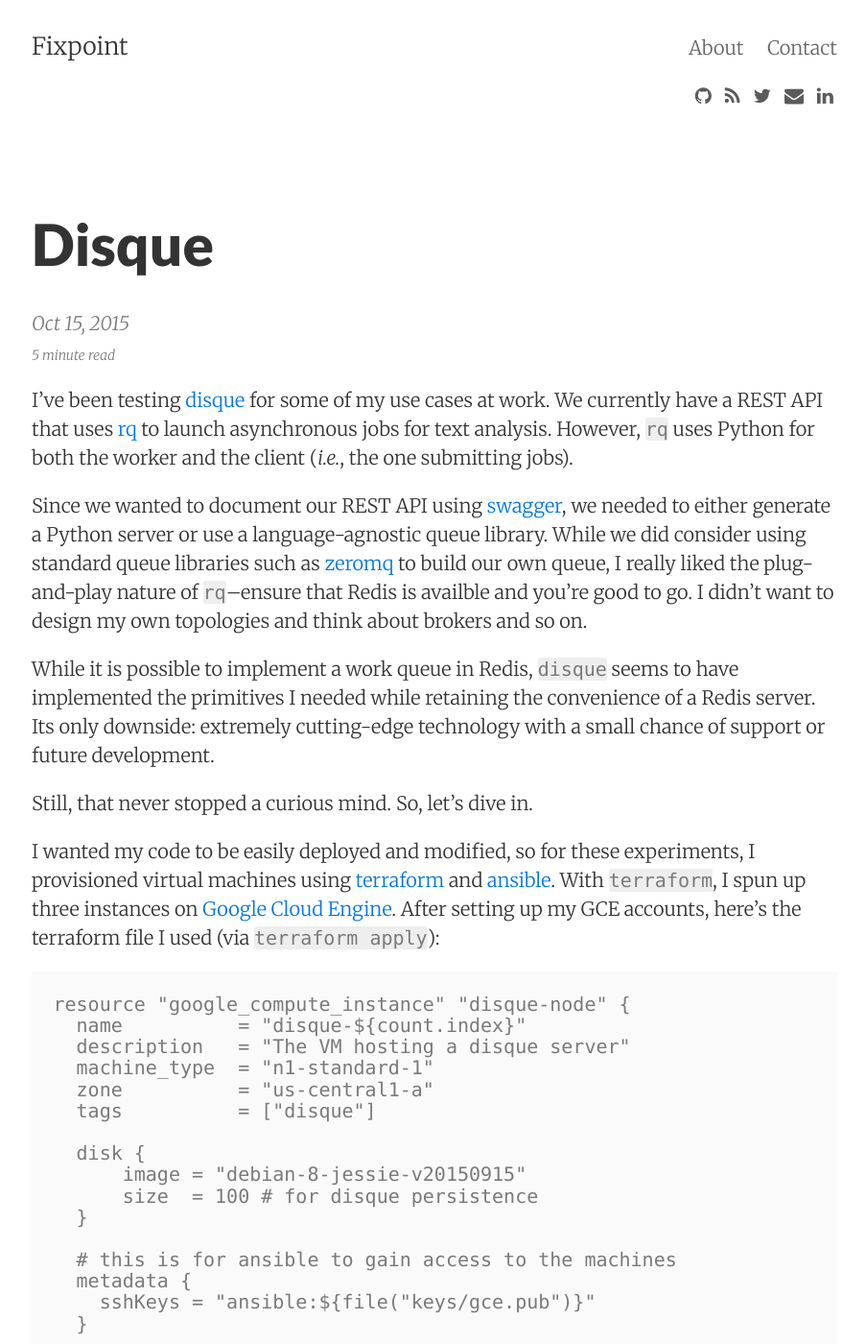
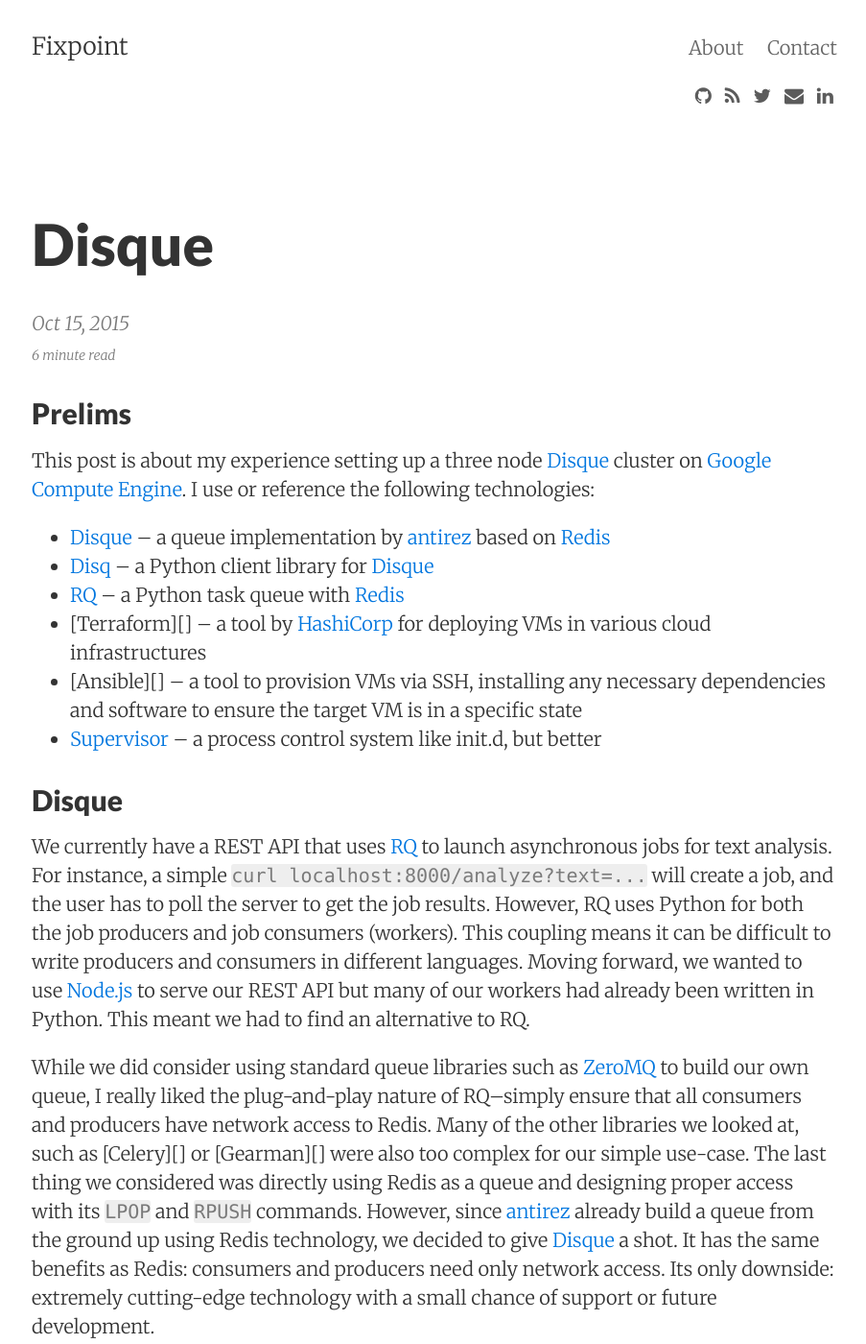
Before and after one commit to echu/echu.github.io, a Jekyll site: the page built from _posts/2015-10-15-disque.md, in a window 1280 px wide and 1400 px high. Shown: the whole window at 96% size, without its empty margins (187-1090 px from the left). Built offline with Jekyll 4.4.1, drawn with Linux system fonts in a browser that asks for light colours; nearby versions of some CDN libraries; some of the changed text lies outside the part shown.

Commit message:
update disque post

```diff
--- a/_posts/2015-10-15-disque.md
+++ b/_posts/2015-10-15-disque.md
@@ -1,19 +1,30 @@
 ---
 layout:     post
 title:      Disque
-summary:    Getting it to work and some design patterns.
-categories: tech queue
+summary:    Getting it deployed to GCE and some starter code.
+categories: tech
+tags:       queue distributed
 ---
 
-I've been testing [disque](http://github.com/antirez/disque) for some of my use cases at work. We currently have a REST API that uses [rq](http://python-rq.org) to launch asynchronous jobs for text analysis. However, `rq` uses Python for both the worker and the client (_i.e._, the one submitting jobs).
+## Prelims
+This post is about my experience setting up a three node [Disque][] cluster on [Google Compute Engine][gce]. I use or reference the following technologies:
 
-Since we wanted to document our REST API using [swagger](http://swagger.io), we needed to either generate a Python server or use a language-agnostic queue library. While we did consider using standard queue libraries such as [zeromq](http://zeromq.org) to build our own queue, I really liked the plug-and-play nature of `rq`--ensure that Redis is availble and you're good to go. I didn't want to design my own topologies and think about brokers and so on.
+* [Disque][] -- a queue implementation by [antirez][] based on [Redis][]
+* [Disq][] -- a Python client library for [Disque][]
+* [RQ][] -- a Python task queue with [Redis][]
+* [Terraform][] -- a tool by [HashiCorp][] for deploying VMs in various cloud infrastructures
+* [Ansible][] -- a tool to provision VMs via SSH, installing any necessary dependencies and software to ensure the target VM is in a specific state
+* [Supervisor][] -- a process control system like init.d, but better
 
-While it is possible to implement a work queue in Redis, `disque` seems to have implemented the primitives I needed while retaining the convenience of a Redis server. Its only downside: extremely cutting-edge technology with a small chance of support or future development.
+## Disque
+We currently have a REST API that uses [RQ][] to launch asynchronous jobs for text analysis. For instance, a simple `curl localhost:8000/analyze?text=...` will create a job, and the user has to poll the server to get the job results. However, RQ uses Python for both the job producers and job consumers (workers). This coupling means it can be difficult to write producers and consumers in different languages. Moving forward, we wanted to use [Node.js][] to serve our REST API but many of our workers had already been written in Python. This meant we had to find an alternative to RQ.
+
+While we did consider using standard queue libraries such as [ZeroMQ][] to build our own queue, I really liked the plug-and-play nature of RQ--simply ensure that all consumers and producers have network access to Redis. Many of the other libraries we looked at, such as [Celery][] or [Gearman][] were also too complex for our simple use-case. The last thing we considered was directly using Redis as a queue and designing proper access with its `LPOP` and `RPUSH` commands. However, since [antirez][] already build a queue from the ground up using Redis technology, we decided to give [Disque][] a shot. It has the same benefits as Redis: consumers and producers need only network access. Its only downside: extremely cutting-edge technology with a small chance of support or future development.
 
 Still, that never stopped a curious mind. So, let's dive in.
 
-I wanted my code to be easily deployed and modified, so for these experiments, I provisioned virtual machines using [terraform](https://terraform.io) and [ansible](http://ansible.com). With `terraform`, I spun up three instances on [Google Cloud Engine](https://cloud.google.com/). After setting up my GCE accounts, here's the terraform file I used (via `terraform apply`):
+## Terraform and Ansible
+I wanted my code to be easily deployed and modified, so I provisioned virtual machines using [terraform](https://terraform.io) and [ansible](http://ansible.com). With `terraform`, I spun up three instances on [Google Cloud Engine](https://cloud.google.com/). After setting up my GCE accounts, here's the terraform file I used (via `terraform apply`):
 
     resource "google_compute_instance" "disque-node" {
       name          = "disque-${count.index}"
@@ -40,7 +51,9 @@
       count = 3
     }
 
-With these machines, I installed `disque` with ansible and used `supervisord` to monitor the `disque-server` on each machine. I used the dynamic inventory from [CiscoCloud](https://github.com/CiscoCloud/terraform.py), though I'm hoping Terraform will have Ansible support in the future. Here's my ansible file, which I ran with `ansible-playbook -i terraform.py -s -u ansible --private-key=PATH/TO/PRIVATE/KEY disque.yml `
+Note that I use the metadata to add the SSH keys stored in a local `keys/` folder to the machines so that Ansible can SSH into them later.
+
+Using `ansible-playbook`, I installed [Disque][] and [Supervisor][] to monitor the `disque-server` on each machine. I used the dynamic inventory from [CiscoCloud](https://github.com/CiscoCloud/terraform.py) so that Terraform and Ansible would play nice. (I'm hoping Terraform will have Ansible support in the future.) Here's my Ansible file, which I ran with `ansible-playbook -i terraform.py -s -u ansible --private-key=PATH/TO/PRIVATE/KEY disque.yml `
 
 {% highlight yaml+jinja %}
 {% raw %}
@@ -90,9 +103,10 @@
 {% endraw %}
 {% endhighlight %}
 
-The very last task in my Ansible file is used to tell one of my disque nodes to connect to the others in a cluster. Once I got to this step, I had a running disque cluster on Google Cloud Engine!
+The very last task in my Ansible file is used to tell one of my disque nodes to connect to the others in a cluster. Once I got to this step, I had a running Disque cluster on Google Cloud Engine!
 
-I used some simple Python code to test my cluster. For submitting jobs, I used the Python disque client [disq](https://github.com/ryansb/disq). Here's a rough sketch of my job client (in py3):
+## Doing some work
+Finally, I used some simple Python code to test my cluster. For submitting jobs, I used the Python Disque client [disq][]. Here's a rough sketch of a job client (in py3):
 
 {% highlight python3 lineanchors %}
 import disq
@@ -120,7 +134,7 @@
       i += 1
 {% endhighlight %}
 
-Obviously, this code could be made parallel; as is, the code is serial and blocks until some work is done. Furthermore, the work submitted would contain more information, but the biggest challenge I had was figuring out how to return the results of a job. In `rq`, we could write the result into Redis and check the key (_i.e._, the job id), but with `disque`, the only method for communication I had was via queues. My initial solution was to put all the results on a "results" queue, but this would only work if the job client didn't care to receive the results of its job (and only wanted to receive *any* results). Instead, at the suggestion of my coworkers, I made a separate queue for each job id, which did the trick.
+Obviously, this code could be made parallel; as is, the code is serial and blocks until the job completes. It should be trivial to break out `get_result` into a separate thread (or greenlet) in Python. The biggest challenge I ran into was figuring out how to return the results of a job. With [RQ][], we could write the result into Redis and check the key (_i.e._, the job id), but with Disque, the only method for communication I had was via queues. My initial solution was to put all the results on a `results` queue, but this would only work if the job client didn't care to receive the results of its job (and only wanted to receive *any* results). Instead, at the suggestion of my coworkers, I made a separate queue for each job id, which did the trick.
 
 In a separate process, my workers were implemented as follows:
 
@@ -130,7 +144,7 @@
 
 conn = disq.Disque()
 
-def process_record():
+def handle_job():
     qname, job_id, job = conn.getjob('worker')[0]
     print("got job {}".format(job_id))
     try:
@@ -141,11 +155,23 @@
 
 if __name__ == "__main__":
     while True:
-        process_record()
+        handle_record()
 {% endhighlight %}
 
-My initial implementation attempted to connect to my GCE instances from my local laptop. However, since the disque `HELLO` command returns the *local* IP address of the cluster, my disque client could not connect to the private IPs. This problem arises with all distributed infrastructure, but a simple solution would be to issue the `CLUSTER MEET` command with public IPs or, better yet, use DNS to resolve hostnames.
+One last note: since the Disque `HELLO` command returns the *local* IP address of the cluster, my Disque client--running on `localhost`--could not connect to the private IPs of the GCE cluster. This problem arises with all distributed infrastructure, but a simple solution would be to issue the `CLUSTER MEET` command with public IPs.
 
-Unfortunately, one small issue with disque is that its `CLUSTER MEET` command expects an IP address and gives an error when a hostname is used instead. I believe this should be improved, and the hostnames for the cluster returned as part of the `HELLO` command. One could argue that `disque` is meant to be used in a firewalled environment, so allowing public, remote access is frowned upon.
+One small issue with Disque (and Redis clustering) is that its `CLUSTER MEET` command expects an IP address and gives an error when a hostname is used instead. I believe this should be improved, and the hostnames for the cluster returned as part of the `HELLO` command. However, this is a [topic of active discussion](https://github.com/antirez/redis/issues/2186) on Redis, so I will patiently wait for that to resolve itself.
 
-In any case, I hope this post was helpful and sufficient for folks just getting started with disque.
+In any case, I hope this post was helpful and sufficient for folks just getting started with Disque.
+
+[disque]:     http://github.com/antirez/disque  "disque"
+[gce]:        https://cloud.google.com/         "Google Compute Engine"
+[antirez]:    http://antirez.com                "Salvatore Sanfilippo"
+[redis]:      https://redis.org                 "Redis"
+[rq]:         http://python-rq.org              "RQ"
+[disq]:       https://github.com/ryansb/disq    "disq"
+[hashicorp]:  https://hashicorp.com             "HashiCorp"
+[swagger]:    http://swagger.io                 "Swagger"
+[zeromq]:     http://zeromq.org                 "ZeroMQ"
+[node.js]:    https://nodejs.org                "Node.js"
+[supervisor]: http://supervisord.org/           "Supervisord"
```
